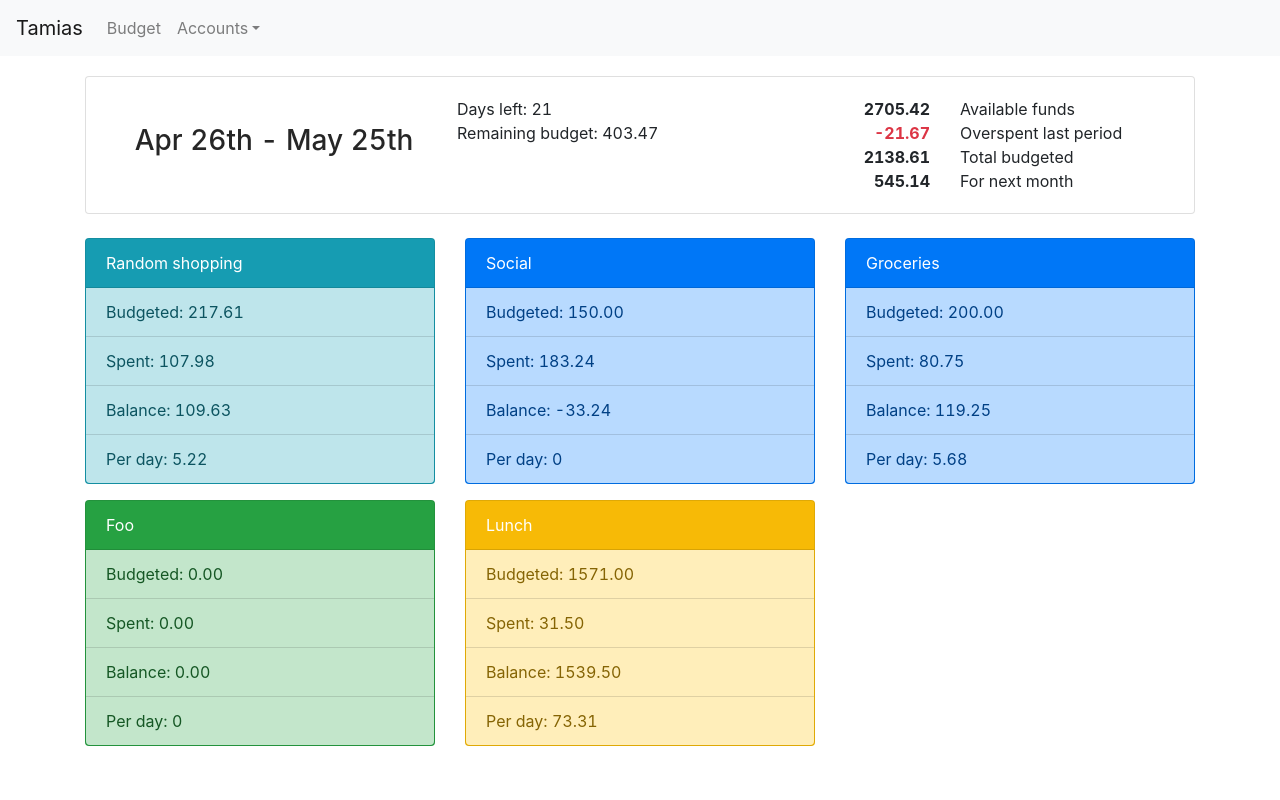
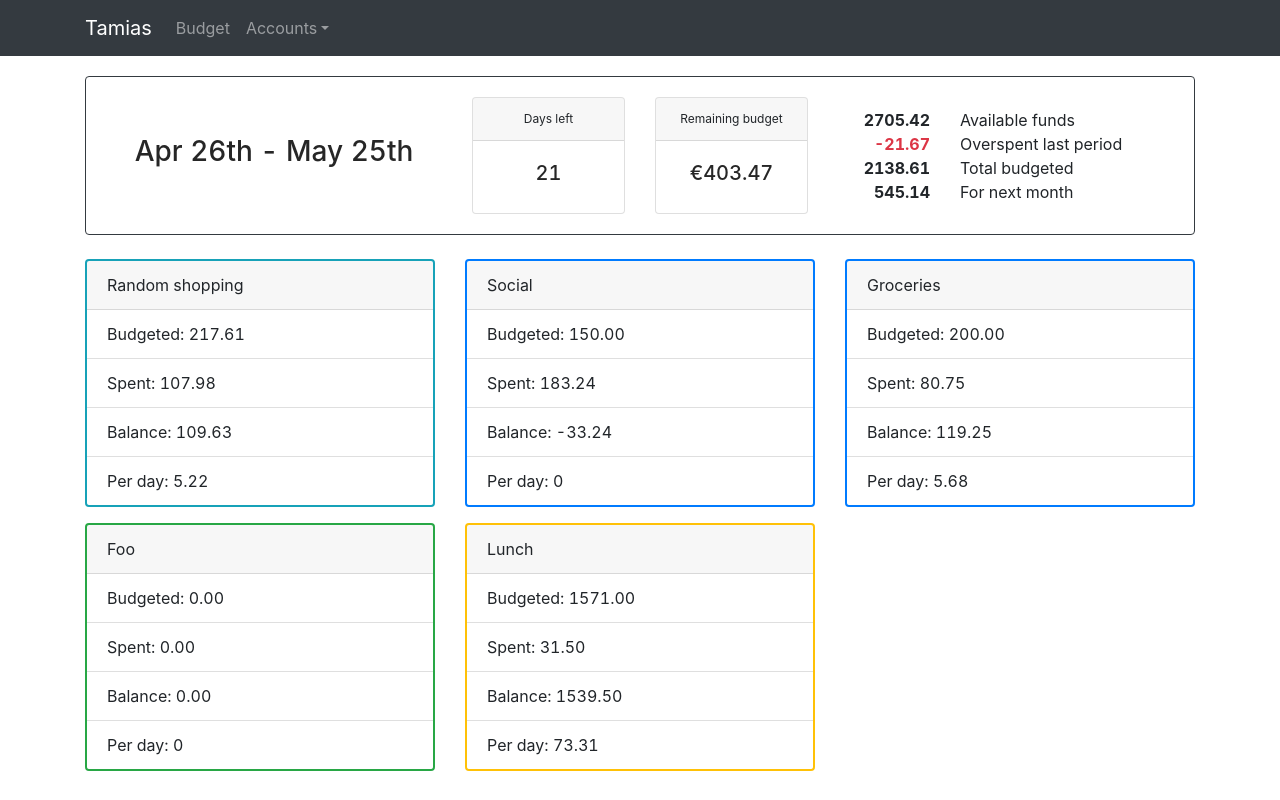
Before and after one commit to sanderginn/tamias-client, a React (Create React App) app: page / in a window 1280 px wide. Built offline with nearby package versions, Linux system fonts and the light colour scheme.

Commit message:
Reinstates budget click editing

```diff
--- a/package.json
+++ b/package.json
@@ -3,7 +3,6 @@
   "version": "0.1.0",
   "private": true,
   "dependencies": {
-    "antd": "^3.16.6",
     "bootstrap": "^4.3.1",
     "moment": "^2.24.0",
     "react": "^16.8.6",
--- a/src/components/app/App.js
+++ b/src/components/app/App.js
@@ -61,7 +61,8 @@ class App extends React.Component {
   render() {
     return (
       <div className='app'>
-        <Navbar bg="light" expand="lg">
+        <Navbar bg='dark' variant='dark' expand="lg" >
+          <Container>
             <Navbar.Brand href="/">Tamias</Navbar.Brand>
             <Navbar.Collapse id="navbar-nav">
               <Nav className="mr-auto">
@@ -74,6 +75,7 @@ class App extends React.Component {
                 </NavDropdown>
               </Nav>
             </Navbar.Collapse>
+          </Container>
         </Navbar>
 
         <Container style={{ marginTop: '20px' }}>
--- a/src/components/budgetcategory/BudgetCategory.js
+++ b/src/components/budgetcategory/BudgetCategory.js
@@ -2,22 +2,15 @@ import React, { useState, useRef, useEffect } from 'react';
 
 import Card from 'react-bootstrap/Card';
 import ListGroup from 'react-bootstrap/ListGroup';
+import Form from 'react-bootstrap/Form';
 
 export const BudgetCategory = ({ props, daysLeft }) => {
-  const [hovering, setHovering] = useState(false);
 
   const [editModeEnabled, setEditMode] = useState(false);
-  const insideStatisticRef = useRef();
-  useEffect(() => {
-    document.addEventListener("mousedown", handleBudgetClick);
-
-    return () => {
-      document.removeEventListener("mousedown", handleBudgetClick);
-    };
-  }, []);
+  const budgetRef = useRef();
 
   const handleBudgetClick = e => {
-    if (insideStatisticRef.current.contains(e.target)) {
+    if (budgetRef.current.contains(e.target)) {
       return;
     }
 
@@ -25,110 +18,63 @@ export const BudgetCategory = ({ props, daysLeft }) => {
     setBudgetInput(budgetValue);
   }
 
-
   const [budgetValue, setBudgetValue] = useState(props.budgeted);
   const [budgetInput, setBudgetInput] = useState(budgetValue);
-  const onBudgetChange = (newValue) => {
-    setBudgetValue(newValue);
-  };
+
+  useEffect(() => {
+    document.addEventListener("mousedown", handleBudgetClick);
+
+    return () => {
+      document.removeEventListener("mousedown", handleBudgetClick);
+    };
+  }, [budgetValue]);
+
+  function onKeyPress(e) {
+    if (e.key === 'Enter') {
+      setBudgetValue(parseFloat(e.target.value));
+      setEditMode(false);
+    }
+  }
 
   function balance() {
     return props.budgeted - props.spent;
   }
 
-  const gridStyle = {
-    width: '50%',
-    boxShadow: 'initial'
-  };
-
   return (
-    <Card bg={props.group} text="white">
+    <Card border={props.group} style={{ borderWidth: '2px' }}>
       <Card.Header>{props.name}</Card.Header>
       <ListGroup variant="flush">
-        <ListGroup.Item variant={props.group}>
-          Budgeted: <div style={{ display: 'inline-block' }} ref={insideStatisticRef}>{budgetInput.toFixed(2)}</div>
+        <ListGroup.Item>
+          {'Budgeted: '}
+          <div
+            style={{ display: 'inline-block' }}
+            ref={budgetRef}
+            onClick={() => setEditMode(true)}
+          >
+            {
+              editModeEnabled ?
+                <Form.Control
+                  style={{ height: '1.5rem' }}
+                  value={budgetInput}
+                  onChange={e => {
+                    setBudgetInput(parseFloat(e.target.value));
+                  }}
+                  onKeyPress={onKeyPress}
+                /> :
+                budgetValue.toFixed(2)
+            }
+          </div>
         </ListGroup.Item>
-        <ListGroup.Item variant={props.group}>
+        <ListGroup.Item>
           Spent: {props.spent.toFixed(2)}
         </ListGroup.Item>
-        <ListGroup.Item variant={props.group}>
+        <ListGroup.Item>
           Balance: {balance().toFixed(2)}
         </ListGroup.Item>
-        <ListGroup.Item variant={props.group}>
+        <ListGroup.Item>
           Per day: {balance() > 0.0 ? (balance() / daysLeft).toFixed(2) : 0.00}
         </ListGroup.Item>
       </ListGroup>
     </Card>
-
-
-
-
-    // <Card title={props.name}>
-    //   <Card.Grid style={gridStyle}>
-    //     <Statistic
-    //       title='Budgeted'
-    //       valueStyle={{ display: 'flex' }}
-    //       precision={2}
-    //       prefix={'€'}
-    //       decimalSeparator={','}
-    //       groupSeparator={'.'}
-    //       value={budgetValue}
-    //       valueRender={(node) => {
-    //         return (
-    //           <div ref={insideStatisticRef} onClick={() => setEditMode(true)}>
-    //             {
-    //               editModeEnabled ?
-    //                 <Input type="number"
-    //                   defaultValue={budgetInput}
-    //                   style={{ height: '25px' }}
-    //                   onChange={e => setBudgetInput(e.target.value)}
-    //                   onKeyPress={e => {
-    //                     if (e.key === 'Enter') {
-    //                       setBudgetValue(budgetInput);
-    //                       setEditMode(false);
-    //                     }
-    //                   }}
-    //                 /> :
-    //                 node
-    //             }
-    //           </div>
-    //         )
-    //       }}
-    //     />
-    //   </Card.Grid>
-    //   <Card.Grid style={gridStyle}>
-    //     <Statistic
-    //       title='Spent'
-    //       value={props.spent}
-    //       precision={2}
-    //       prefix={'€'}
-    //       decimalSeparator={','}
-    //       groupSeparator={'.'}
-    //     />
-    //   </Card.Grid>
-    //   <Divider style={{ margin: '0 auto', minWidth: '80%', width: '80%' }} />
-    //   <Card.Grid style={gridStyle}>
-    //     <Statistic
-    //       title='Balance'
-    //       value={balance()}
-    //       valueStyle={{ color: balance() > 0.0 ? styles.colors.balanceGreen : styles.colors.balanceRed }}
-    //       precision={2}
-    //       prefix={'€'}
-    //       decimalSeparator={','}
-    //       groupSeparator={'.'}
-    //     />
-    //   </Card.Grid>
-    //   <Card.Grid style={gridStyle}>
-    //     <Statistic
-    //       title='Per day'
-    //       value={balance() > 0.0 ? balance() / daysLeft : 0}
-    //       valueStyle={{ color: balance() > 0.0 ? styles.colors.balanceGreen : styles.colors.balanceRed }}
-    //       precision={2}
-    //       prefix={'€'}
-    //       decimalSeparator={','}
-    //       groupSeparator={'.'}
-    //     />
-    //   </Card.Grid>
-    // </Card>
   )
 }
--- a/src/components/budgetoverview/BudgetOverview.js
+++ b/src/components/budgetoverview/BudgetOverview.js
@@ -3,6 +3,8 @@ import React from 'react';
 import Card from 'react-bootstrap/Card';
 import Row from 'react-bootstrap/Row';
 import Col from 'react-bootstrap/Col';
+
+import Statistic from '../statistic/Statistic';
 
 export const BudgetOverview = ({ startDate, endDate, daysLeft, availableFunds, remainderLastPeriod, budgeted, spent }) => {
 
@@ -11,7 +13,7 @@ export const BudgetOverview = ({ startDate, endDate, daysLeft, availableFunds, r
   return (
     <Row className="mb-4">
       <Col>
-        <Card>
+        <Card border='dark'>
           <Card.Body>
             <Row>
               <Col xs="12" sm className='text-center align-self-center mb-4 mb-sm-0'>
@@ -20,14 +22,16 @@ export const BudgetOverview = ({ startDate, endDate, daysLeft, availableFunds, r
 
               <Col xs="12" sm className="mb-4 mb-sm-0">
                 <Row>
-                  Days left: {daysLeft}
-                </Row>
-                <Row>
-                  Remaining budget: {spent}
+                  <Col xs="6" sm className="mb-4 mb-sm-0">
+                    <Statistic title='Days left' value={daysLeft} />
+                  </Col>
+                  <Col xs="6" sm className="mb-4 mb-sm-0">
+                    <Statistic title='Remaining budget' value={spent} prefix='€' />
+                  </Col>
                 </Row>
               </Col>
 
-              <Col xs="12" sm className="mb-4 mb-sm-0">
+              <Col xs="12" sm className="mb-4 mb-sm-0 align-self-center">
                 <Row>
                   <Col xs="4" className='text-right font-weight-bold'>{availableFunds}</Col>
                   <Col xs="8">Available funds</Col>
--- /dev/null
+++ b/src/components/statistic/Statistic.js
@@ -0,0 +1,13 @@
+import React from 'react';
+import Card from 'react-bootstrap/Card';
+
+const Statistic = ({ title, value, prefix }) => {
+  return (
+    <Card style={{ textAlign: 'center'}} >
+      <Card.Header style={{ fontSize: '0.75em'}}>{title}</Card.Header>
+      <Card.Body as='h5'>{(prefix ? prefix : null) + value}</Card.Body>
+    </Card>
+  )
+}
+
+export default Statistic;
```
Also changed, not shown: src/components/budgetgroup/BudgetGroup.js (deleted, +0 -35 lines). Lines whose indentation alone changed are shown as unchanged.
